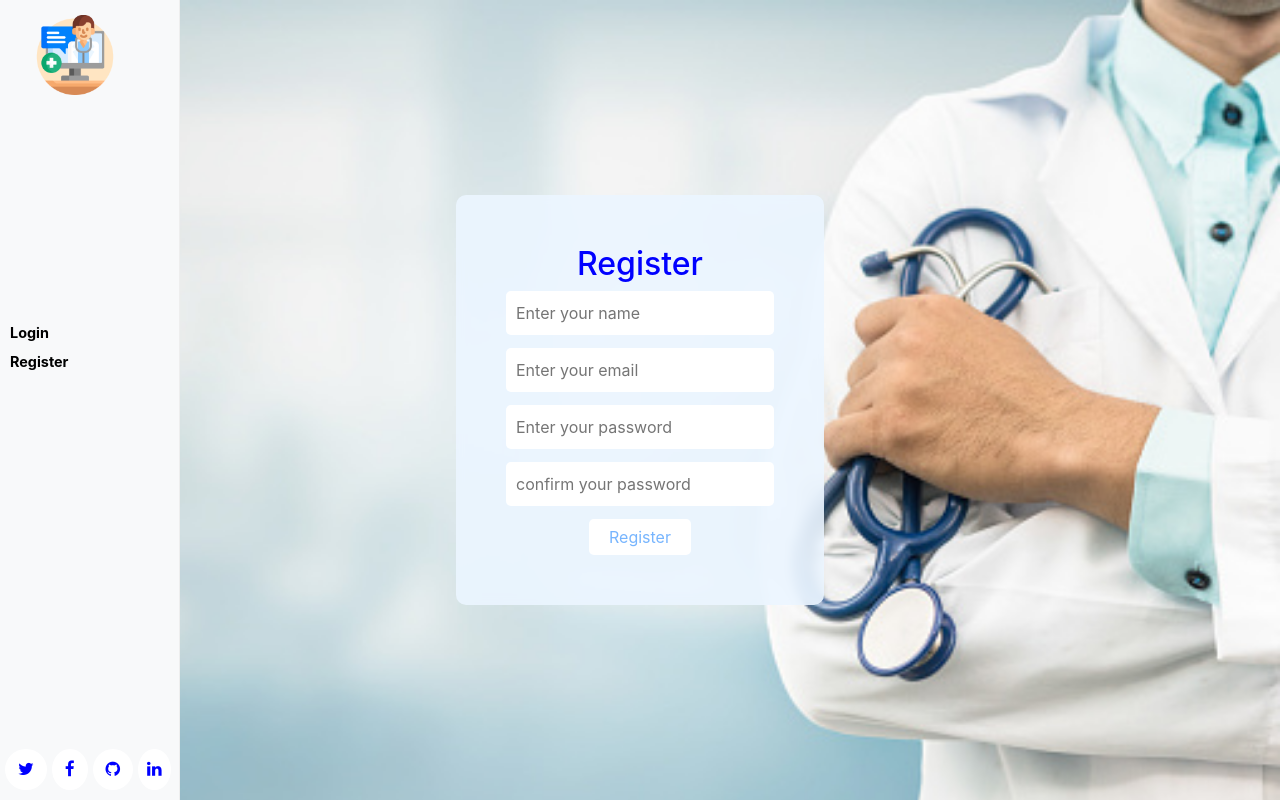
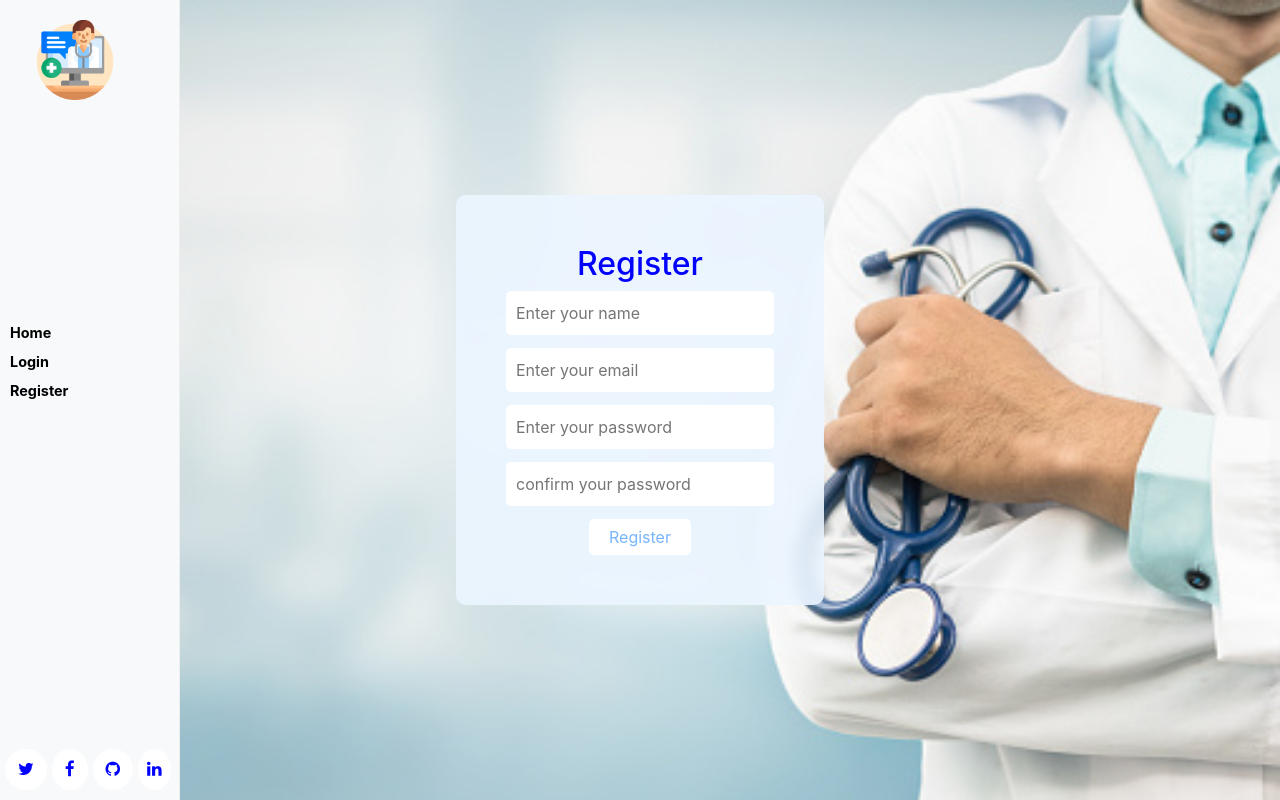
Before and after one commit to ridaarif98/doctors_appointment_front_end, a React (Create React App) app: page /register in a window 1280 px wide. Built offline with nearby package versions, Linux system fonts and the light colour scheme.

Commit message:
Add splash link to navbar and make it responsive

```diff
--- a/src/navigation/DesktopMenu.js
+++ b/src/navigation/DesktopMenu.js
@@ -37,11 +37,16 @@ const DesktopMenu = () => {
   const splashLinks = [
     {
       id: 1,
+      path: '/',
+      text: 'Home',
+    },
+    {
+      id: 2,
       path: '/login',
       text: 'Login',
     },
     {
-      id: 2,
+      id: 3,
       path: '/register',
       text: 'Register',
     },
@@ -56,7 +61,7 @@ const DesktopMenu = () => {
     <>
       {
         userStatus === 200 || userStatus === 201 ? (
-          <nav className="col-sm-3 col-md-2 d-none d-sm-block bg-light sidebar">
+          <nav className="col-sm-3 col-md-2 d-none d-sm-block bg-white sidebar">
             <a className="navbar-brand" href="https://github.com/ridaarif98/doctors_appointment_front_end">
               <img src={image} width="80" height="80" alt="" />
             </a>
--- a/src/navigation/MobileMenu.js
+++ b/src/navigation/MobileMenu.js
@@ -42,11 +42,16 @@ const MobileMenu = () => {
   const splashLinks = [
     {
       id: 1,
+      path: '/',
+      text: 'Home',
+    },
+    {
+      id: 2,
       path: '/login',
       text: 'Login',
     },
     {
-      id: 2,
+      id: 3,
       path: '/register',
       text: 'Register',
     },
@@ -60,7 +65,7 @@ const MobileMenu = () => {
 
   return (
     <div className="header">
-      <img src={image} height="60" width="60" alt="logo" />
+      <img src={image} height="60" width="60" alt="logo" className="logo" />
       <>
         {userStatus === 200 || userStatus === 201 ? (
           <nav className="navbar">
--- a/src/navigation/mobile.css
+++ b/src/navigation/mobile.css
@@ -1,4 +1,4 @@
-div img {
+.logo {
   position: fixed;
   left: 80%;
   top: 0;
```
